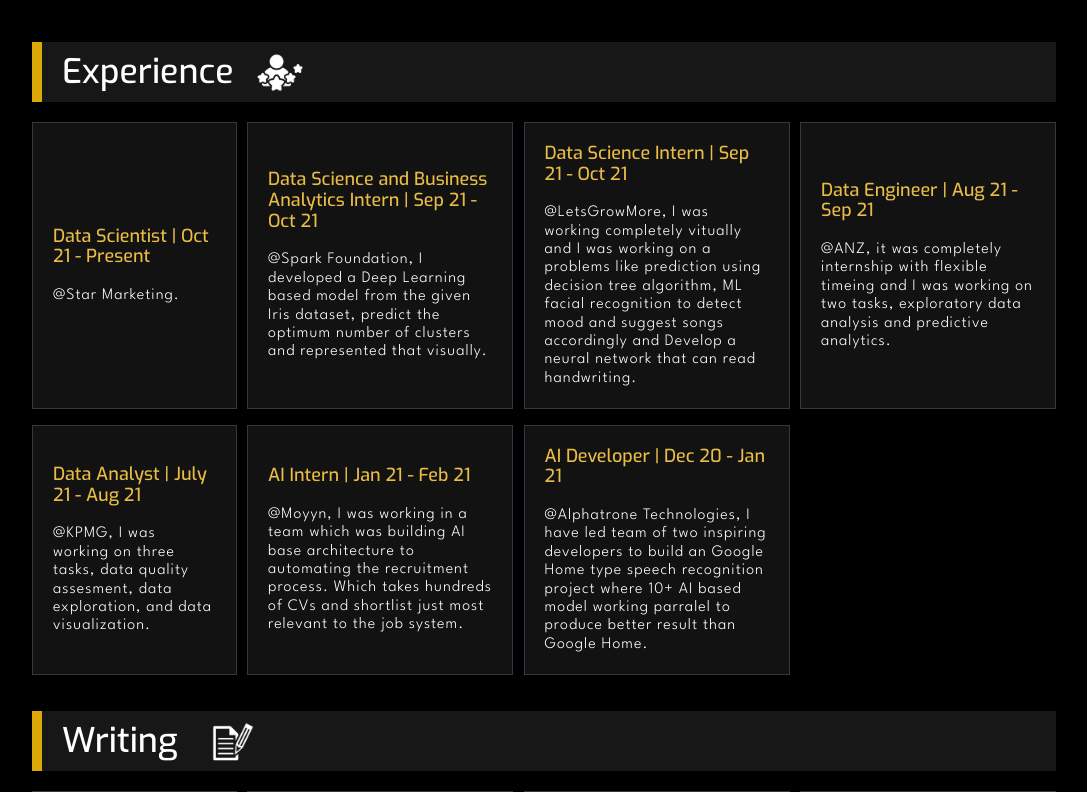
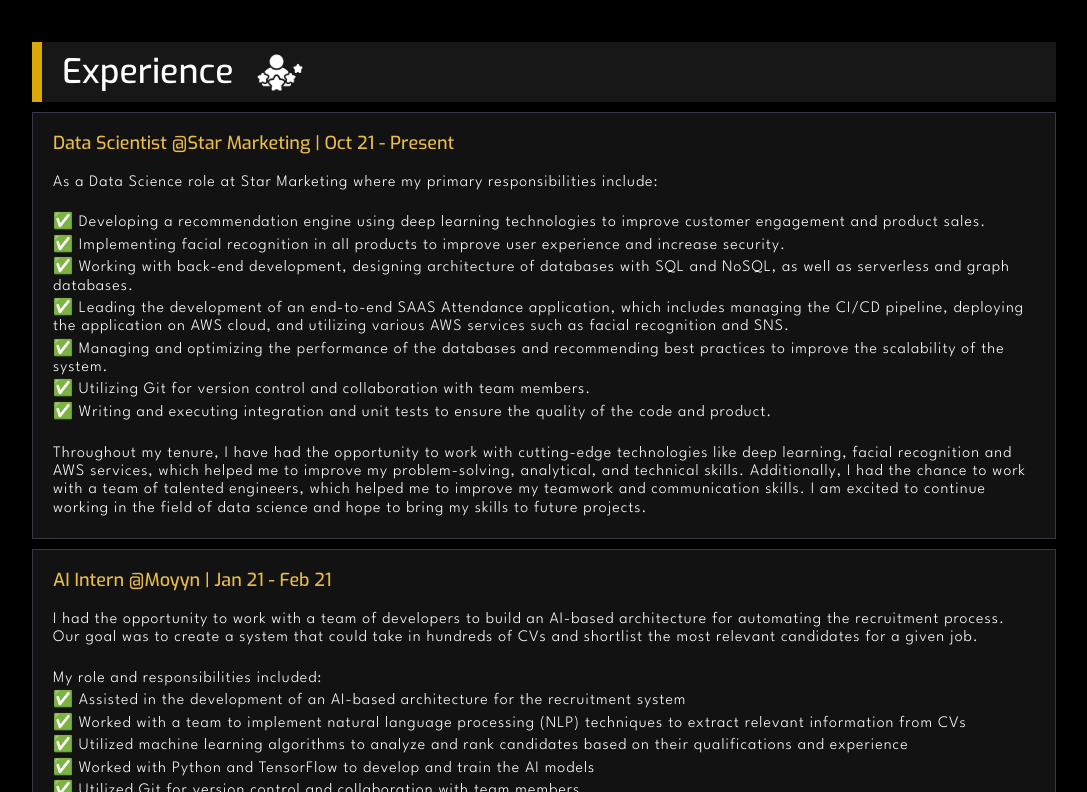
Before and after one commit to CodeAshing/Portfolio_website, a React (Create React App) app: page / in a window 1280 px wide. Shown: the part 728-1520 px from the top of the page, without its empty margins (96-1183 px from the left). Built offline with nearby package versions, Linux system fonts and the light colour scheme.

Commit message:
change structure

```diff
--- a/src/components/Experience/Experience.js
+++ b/src/components/Experience/Experience.js
@@ -9,66 +9,71 @@
         <img width="50" alt="experience" src="img/experience.png" />
       </h1>
 
-      <div className="expmain">
+      <div className="">
+        {/* <div className="expmain"> */}
         <div className="expboxe">
-          <b>Data Scientist | Oct 21 - Present </b>
-          <div className="para">@Star Marketing.</div>
+          <b>Data Scientist @Star Marketing | Oct 21 - Present </b>
+          <div className="para">
+            As a Data Science role at Star Marketing where my primary responsibilities include:
+            <br /><br /><b />✅ Developing a recommendation engine using deep learning technologies to improve customer engagement and product sales.
+            <br /><b />✅ Implementing facial recognition in all products to improve user experience and increase security.
+            <br /><b />✅ Working with back-end development, designing architecture of databases with SQL and NoSQL, as well as serverless and graph databases.
+            <br /><b />✅ Leading the development of an end-to-end SAAS Attendance application, which includes managing the CI/CD pipeline, deploying the application on AWS cloud, and utilizing various AWS services such as facial recognition and SNS.
+            <br /><b />✅ Managing and optimizing the performance of the databases and recommending best practices to improve the scalability of the system.
+            <br /><b />✅ Utilizing Git for version control and collaboration with team members.
+            <br /><b />✅ Writing and executing integration and unit tests to ensure the quality of the code and product.
+            <br /><br /><b />Throughout my tenure, I have had the opportunity to work with cutting-edge technologies like deep learning, facial recognition and AWS services, which helped me to improve my problem-solving, analytical, and technical skills. Additionally, I had the chance to work with a team of talented engineers, which helped me to improve my teamwork and communication skills. I am excited to continue working in the field of data science and hope to bring my skills to future projects.</div>
         </div>
 
         <div className="expboxe">
-          <b>Data Science and Business Analytics Intern | Sep 21 - Oct 21 </b>
+          <b>AI Intern @Moyyn | Jan 21 - Feb 21 </b>
           <div className="para">
-            @Spark Foundation, I developed a Deep Learning based model from the
-            given Iris dataset, predict the optimum number of clusters and
-            represented that visually.
+            I had the opportunity to work with a team of developers to build an AI-based architecture for automating the recruitment process. Our goal was to create a system that could take in hundreds of CVs and shortlist the most relevant candidates for a given job.
+
+            <br /><br /><b /> My role and responsibilities included:
+
+            <br /><b /> ✅ Assisted in the development of an AI-based architecture for the recruitment system
+            <br /><b /> ✅ Worked with a team to implement natural language processing (NLP) techniques to extract relevant information from CVs
+            <br /><b /> ✅ Utilized machine learning algorithms to analyze and rank candidates based on their qualifications and experience
+            <br /><b /> ✅ Worked with Python and TensorFlow to develop and train the AI models
+            <br /><b /> ✅ Utilized Git for version control and collaboration with team members
+            <br /><b /> ✅ Assisted in the implementation and testing of the system, and worked with the team to optimize its performance
+            <br /><b /> ✅ Communicated progress and results to the management and stakeholders
+
+            <br /> <br /><b />This internship was a great opportunity for me to gain experience in building AI-based systems and working with a team to solve real-world problems. I am excited to continue working in the field of AI and hope to bring my skills to future projects.
           </div>
         </div>
 
         <div className="expboxe">
-          <b>Data Science Intern | Sep 21 - Oct 21 </b>
+          <b>AI Developer @Alphatrone Technologies | Dec 20 - Jan 21 </b>
           <div className="para">
-            @LetsGrowMore, I was working completely vitually and I was working
-            on a problems like prediction using decision tree algorithm, ML
-            facial recognition to detect mood and suggest songs accordingly and
-            Develop a neural network that can read handwriting.
+            <br /><b />✅ Led a team of two developers in building a Google Home-type speech recognition project
+            <br /><b />✅ Utilized over 10 AI-based models working in parallel to produce a better result than Google Home
+            <br /><b />✅ Developed and implemented a project plan to ensure the project was completed on time and within budget
+            <br /><b />✅ Collaborated with team members to identify and solve any technical issues that arose during the development process
+            <br /><b />✅ Developed and trained AI-based models using TensorFlow and Python
+            <br /><b />Utilized Google Cloud Platform and AWS to deploy the models and run tests on the system
+            <br /><b />✅ Worked with team members to improve the overall performance and accuracy of the speech recognition system.
+            <br /><b />✅ Communicated progress and results to the management and stakeholders
+            <br /><b />✅ Utilized Git for version control and collaboration with team members
+            <br /><b />✅ Worked with natural language processing (NLP) techniques to improve the system's understanding of spoken language.
           </div>
         </div>
 
         <div className="expboxe">
-          <b>Data Engineer | Aug 21 - Sep 21 </b>
+          <b>Artificial Intelligence Engineer @AlCodemist | Jan 20 - Oct 21 </b>
           <div className="para">
-            @ANZ, it was completely internship with flexible timeing and I was
-            working on two tasks, exploratory data analysis and predictive
-            analytics.
+            As an Artificial Intelligence Engineer at AlCodemist, a startup founded by my friend, where I had the opportunity to work with a passionate team of over 10 people. My primary responsibilities included:
+
+            <br /><br /><b />✅ Developing a Cheque Verification product using a deep neural network (DNN) pretrained model with Keras to check the validity of a given cheque.
+            <br /><b />✅ Building a real-time mask detection model using DNN and other computer vision techniques.
+            <br /><b />✅ Utilizing NLP techniques to extract and process text from cheques
+            <br /><b />✅ Optimizing the performance of the models and fine-tuning the parameters to improve accuracy.
+            <br /><b />✅ Participated in code reviews and collaborated with peers to ensure high-quality code.
+            <br /><br /><b />I had the opportunity to work with cutting-edge technologies like deep learning, computer vision and NLP, which helped me to improve my problem-solving, analytical, and technical skills. Additionally, I had the chance to work with a team of passionate and talented engineers, which helped me to improve my teamwork and communication skills. I am excited to continue working in the field of Artificial Intelligence and hope to bring my skills to future projects.
           </div>
         </div>
 
-        <div className="expboxe">
-          <b>Data Analyst | July 21 - Aug 21 </b>
-          <div className="para">
-            @KPMG, I was working on three tasks, data quality assesment, data
-            exploration, and data visualization.
-          </div>
-        </div>
-
-        <div className="expboxe">
-          <b>AI Intern | Jan 21 - Feb 21 </b>
-          <div className="para">
-            @Moyyn, I was working in a team which was building AI base
-            architecture to automating the recruitment process. Which takes
-            hundreds of CVs and shortlist just most relevant to the job system.
-          </div>
-        </div>
-
-        <div className="expboxe">
-          <b>AI Developer | Dec 20 - Jan 21 </b>
-          <div className="para">
-            @Alphatrone Technologies, I have led team of two inspiring
-            developers to build an Google Home type speech recognition project
-            where 10+ AI based model working parralel to produce better result
-            than Google Home.
-          </div>
-        </div>
       </div>
     </div>
   );
```
Also changed, not shown: src/components/PetProjects/PetProjects.js (+43 -103 lines), 1 other file (tests, documents, lock files or other folders).
